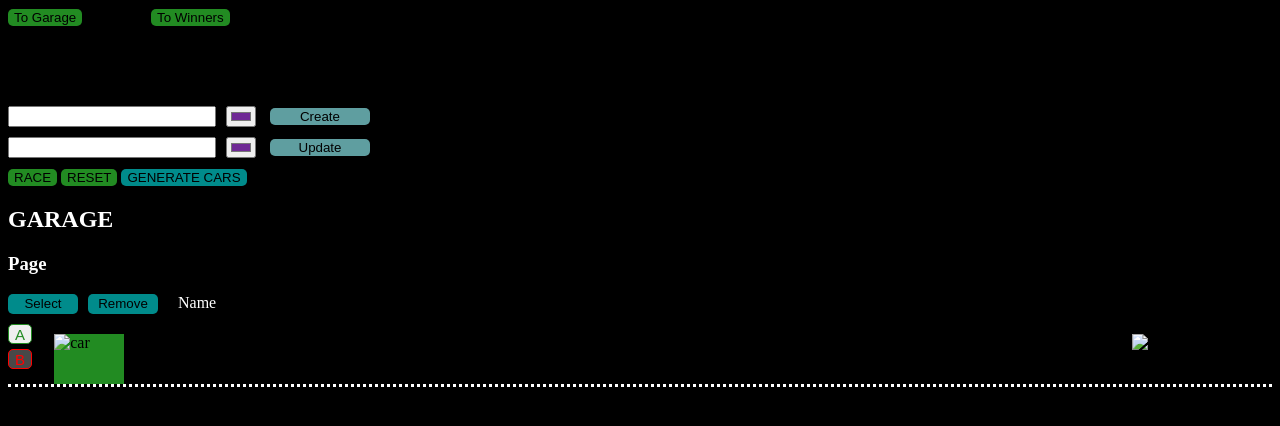
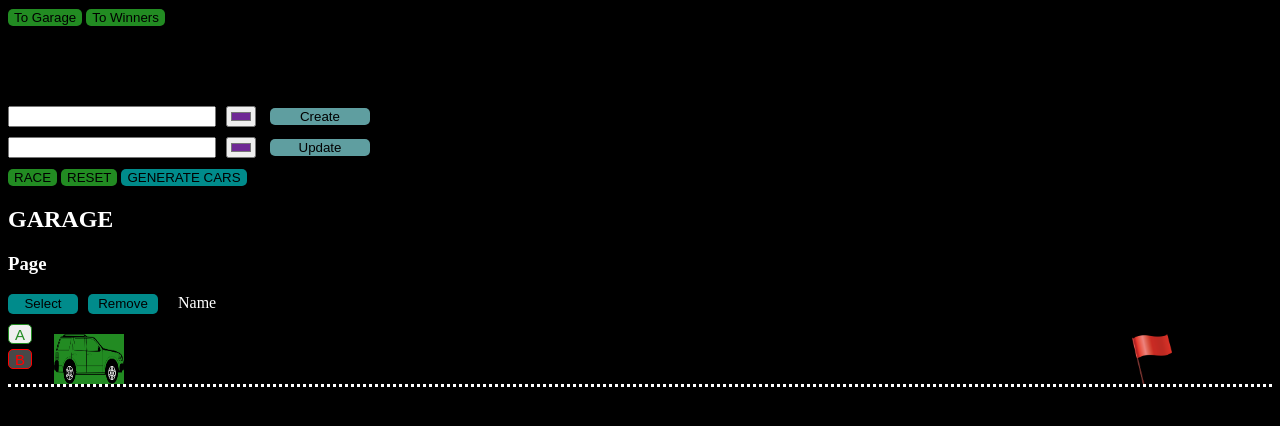
Before and after one commit to DocSkullka/async-race-api, a website built with webpack: page src/index.html in a window 1280 px wide. Built offline with nearby package versions, Linux system fonts and the light colour scheme; files whose address does not match are found by name.

Commit message:
update: img

```diff
--- a/src/app.ts
+++ b/src/app.ts
@@ -2,8 +2,9 @@ import './style.scss'
 
 
 
+
     let i = 1
-    let road = `<div class="blockCar"><div class="settInfo"><button class="select">Select</button><button class="remove">Remove</button><div class="namCar">Name</div></div><div class="road"><div class="startStop"><button class="start">A</button><button class="stop" disabled/>B</button></div><div class="way"> <img class="carImg" src="('/async-race-api/public/assets/car.png')" alt="car"><img class="flag" src="/async-race-api/public/assets/flag.png')" alt="flag"></div></div></div>`
+    let road = `<div class="blockCar"><div class="settInfo"><button class="select">Select</button><button class="remove">Remove</button><div class="namCar">Name</div></div><div class="road"><div class="startStop"><button class="start">A</button><button class="stop" disabled/>B</button></div><div class="way"> <img class="carImg" src="./assets/car.png" alt="car"><img class="flag" src="./assets/flag.png" alt="flag"></div></div></div>`
 
 
     document.querySelector(".cars").innerHTML = road
--- a/src/index.html
+++ b/src/index.html
@@ -10,7 +10,6 @@
     <header class="header">
         <div class="topButt">
             <button class="buttGarage">To Garage</button>
-            ZALUPA
             <button class="buttWinners">To Winners</button>
         </div>
         <div class="garage1">
```
